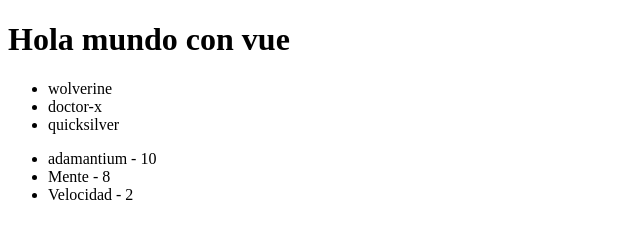
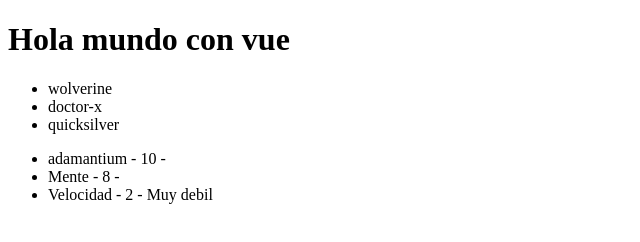
Before and after one commit to goandreus/Vue, a plain HTML site: page index.html in a window 1280 px wide. Shown: the full height of the page, 0-640 px from the left. Drawn offline with nearby package versions, Linux system fonts and the light colour scheme.

Commit message:
conditional

```diff
--- a/index.html
+++ b/index.html
@@ -1,11 +1,13 @@
 <!DOCTYPE html>
 <html lang="en">
+
 <head>
     <meta charset="UTF-8">
     <meta name="viewport" content="width=device-width, initial-scale=1.0">
     <meta http-equiv="X-UA-Compatible" content="ie=edge">
     <title>Document</title>
 </head>
+
 <body>
 
     <div id="app">
@@ -15,8 +17,12 @@
         </ul>
 
         <ul>
-                <li v-for="arma of armas">{{arma.nombre}} - {{arma.poder}}</li>
+            <li v-for="arma of armas">{{arma.nombre}} - {{arma.poder}} -
+                <span v-if="arma.poder === 2">Muy debil</span>
+            </li>
+
         </ul>
+
     </div>
 
 
@@ -25,4 +31,5 @@
     <script src="https://cdn.jsdelivr.net/npm/vue/dist/vue.js"></script>
     <script src="index.js"></script>
 </body>
+
 </html>
```
